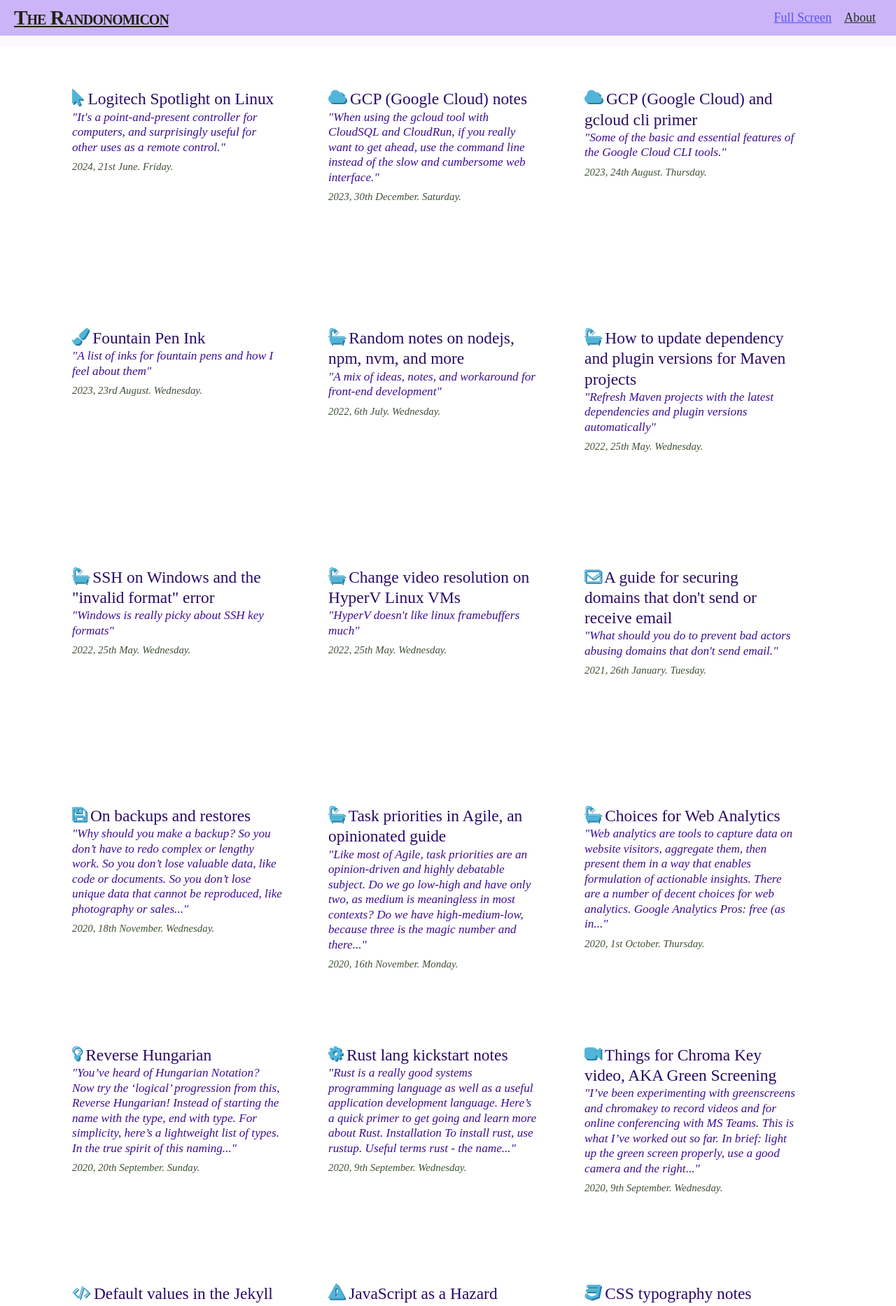
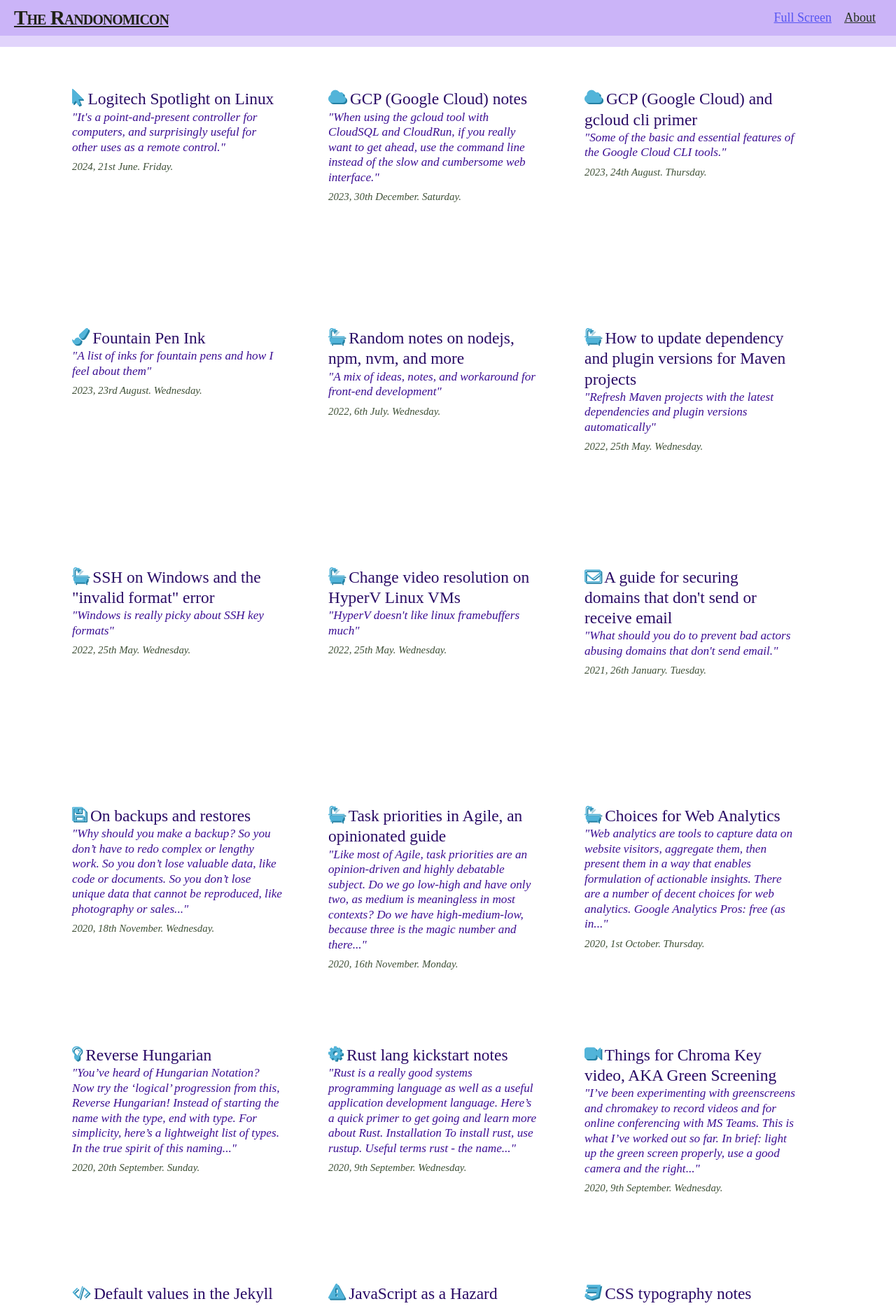
Before and after one commit to antonyh/randonomicon, a Jekyll site: the page built from index.md, in a window 1280 px wide. Shown: the top 1867 px of the page at 70% size. Built offline with Jekyll 4.4.1, drawn with Linux system fonts in a browser that asks for light colours.

Commit message:
minor fix

```diff
--- a/_sass/minima/_layout.scss
+++ b/_sass/minima/_layout.scss
@@ -6,7 +6,7 @@
   // Positioning context for the mobile navigation icon
   position: relative;
   background-color: lighten($brand-color, 12%);
-  border-bottom: 12pt solid lighten($brand-color, 27%);
+  border-bottom: 12pt solid lighten($brand-color, 19%);
 }
 
 .site-title {
```
